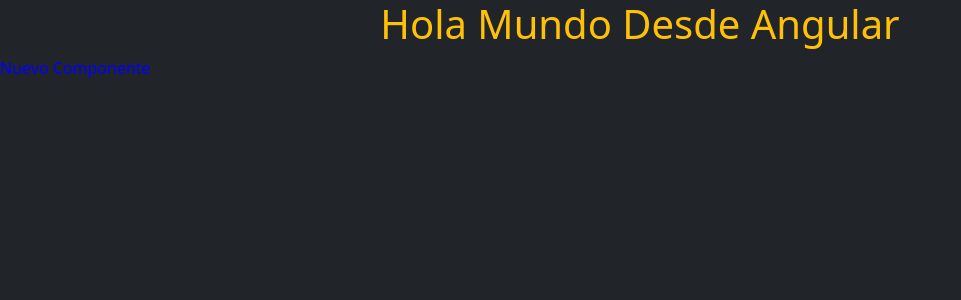
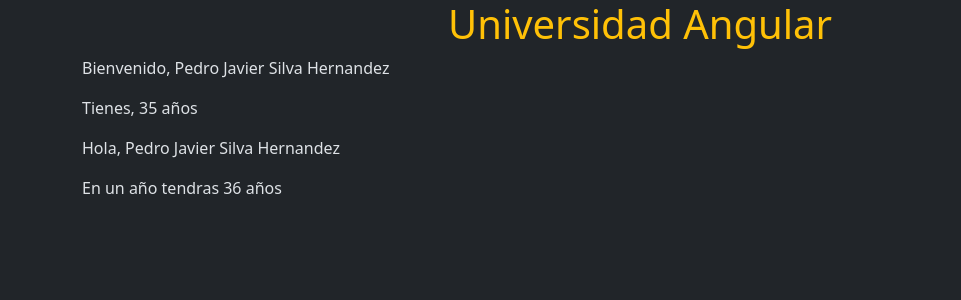
Before and after one commit to pjsilva613/Angular-desde-cero, an Angular app in the folder app-angular/: page / in a window 1280 px wide. Shown: the top 300 px of the page, without its empty margins (0-961 px from the left). Built offline with nearby package versions, Linux system fonts and the light colour scheme.

Commit message:
Capitulo de uso de interpolacion

```diff
--- a/app-angular/src/app/app.component.html
+++ b/app-angular/src/app/app.component.html
@@ -1,4 +1,6 @@
-<div class="container">
+<!--
+ <div class="container">
   <h1 class="text-center text-warning">{{titulo}}</h1>
 </div>
-<app-nuevo-componente/>
+<app-nuevo-componente/> -->
+<app-interpolacion></app-interpolacion>
--- a/app-angular/src/app/app.component.ts
+++ b/app-angular/src/app/app.component.ts
@@ -1,10 +1,11 @@
 import { Component } from '@angular/core';
 import { RouterOutlet } from '@angular/router';
 import { NuevoComponenteComponent } from "./nuevo-componente/nuevo-componente.component";
+import { InterpolacionComponent } from "./interpolacion/interpolacion.component";
 
 @Component({
   selector: 'app-root',
-  imports: [RouterOutlet, NuevoComponenteComponent],
+  imports: [RouterOutlet, NuevoComponenteComponent, InterpolacionComponent],
   templateUrl: './app.component.html',
   styleUrl: './app.component.css'
 })
--- /dev/null
+++ b/app-angular/src/app/interpolacion/interpolacion.component.html
@@ -0,0 +1,19 @@
+<section>
+    <div class="container">
+        <h1 class="text-center text-warning">
+            {{titulo}}
+        </h1>
+        <p>
+            Bienvenido, {{usuario.nombre}}
+        </p>
+        <p>
+            Tienes, {{usuario.edad}} años
+        </p>
+        <p>
+            {{saludar()}}
+        </p>
+        <p>
+            En un año tendras {{usuario.edad + 1}} años
+        </p>
+    </div>
+</section>
--- /dev/null
+++ b/app-angular/src/app/interpolacion/interpolacion.component.ts
@@ -0,0 +1,20 @@
+import { Component } from '@angular/core';
+
+@Component({
+  selector: 'app-interpolacion',
+  imports: [],
+  templateUrl: './interpolacion.component.html',
+  styleUrl: './interpolacion.component.css'
+})
+export class InterpolacionComponent {
+titulo = 'Universidad Angular';
+
+usuario = {
+  nombre: 'Pedro Javier Silva Hernandez',
+  edad: 35
+};
+
+saludar(){
+  return `Hola, ${this.usuario.nombre}`
+};
+}
```
Also changed, not shown: app-angular/src/app/interpolacion/interpolacion.component.css (added).
